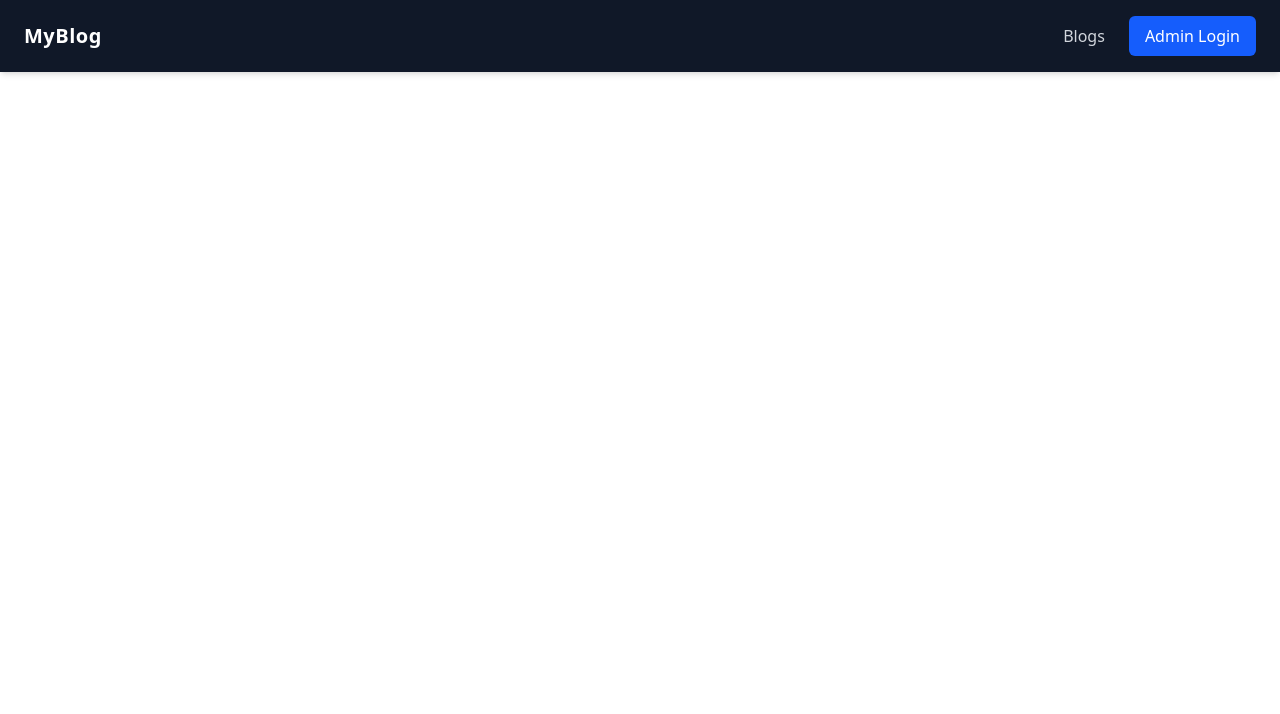
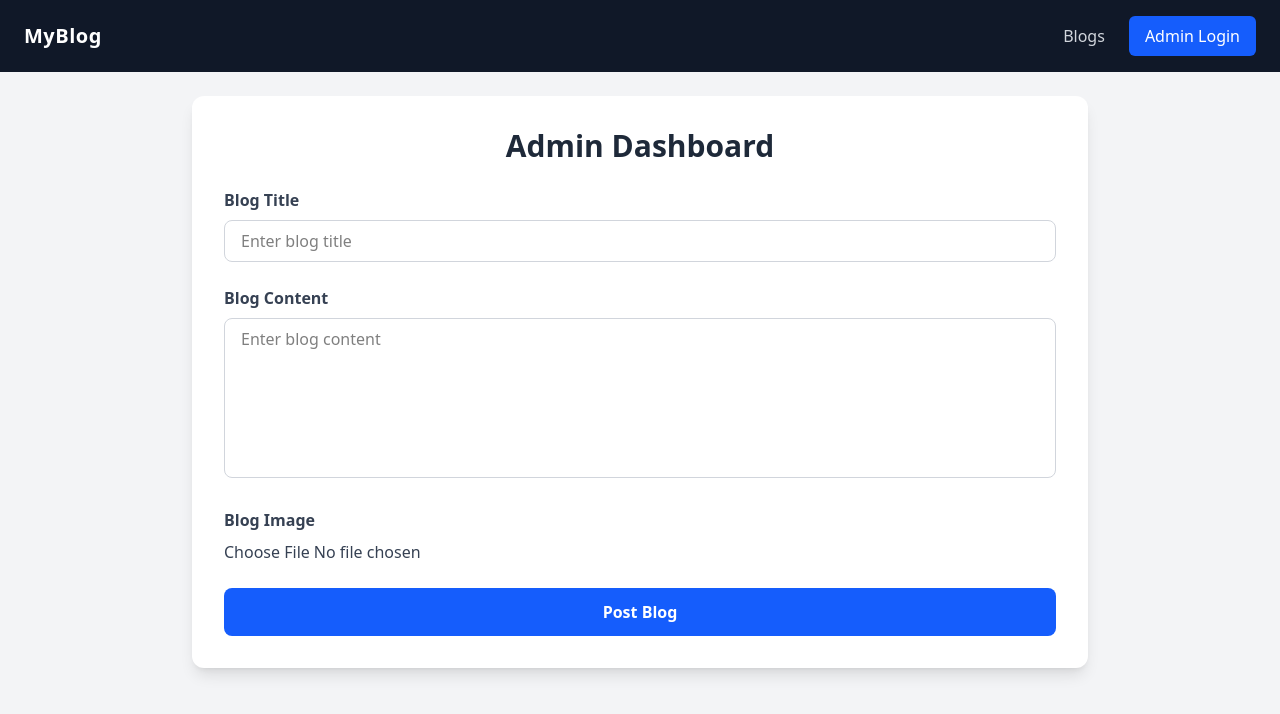
Before and after one commit to TechShri027/frontend-blog, a React app: page /dashboard in a window 1280 px wide. Shown: the top 714 px of the page. Built offline with nearby package versions, Linux system fonts and the light colour scheme; the HTML template or start-up script is replaced by a standard one.

Commit message:
dist folder creat

```diff
--- a/src/App.jsx
+++ b/src/App.jsx
@@ -22,7 +22,7 @@ export default function App() {
         <Route path="/blog/:id" element={<BlogDetails />} />
         <Route path="/login" element={<Login />} />
         <Route path="/signup" element={<Signup />} />
-        <Route path="/admin" element={<AdminDashboard />} />
+        <Route path="/dashboard" element={<AdminDashboard />} />
       </Routes>
     </BrowserRouter>
   );
```
